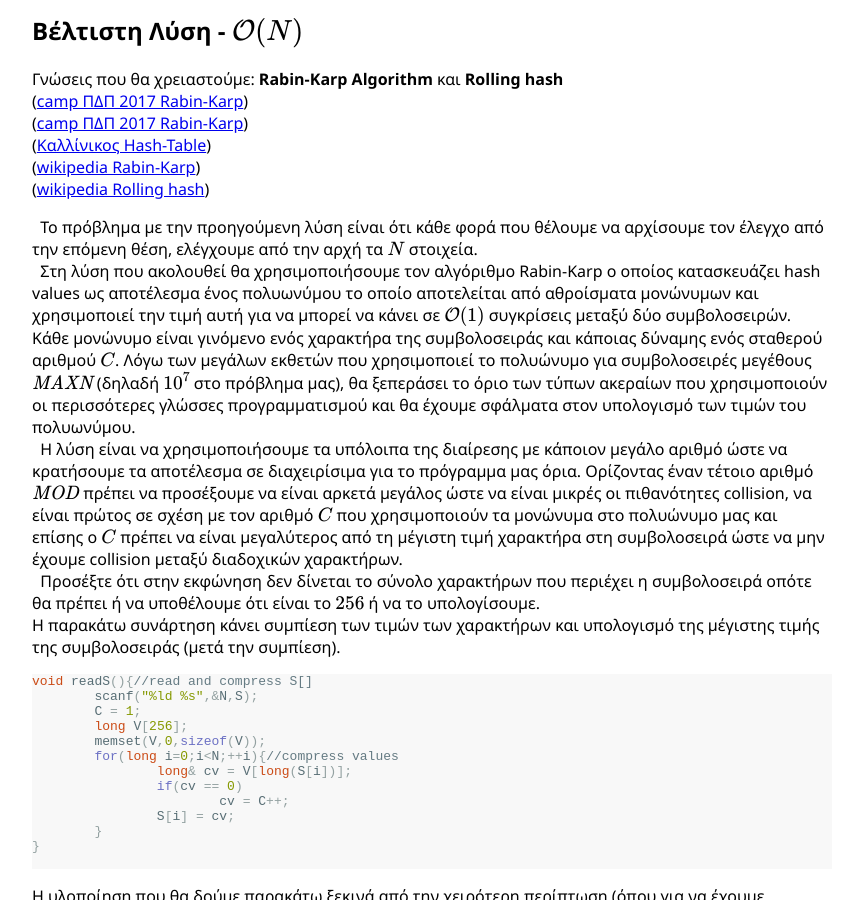
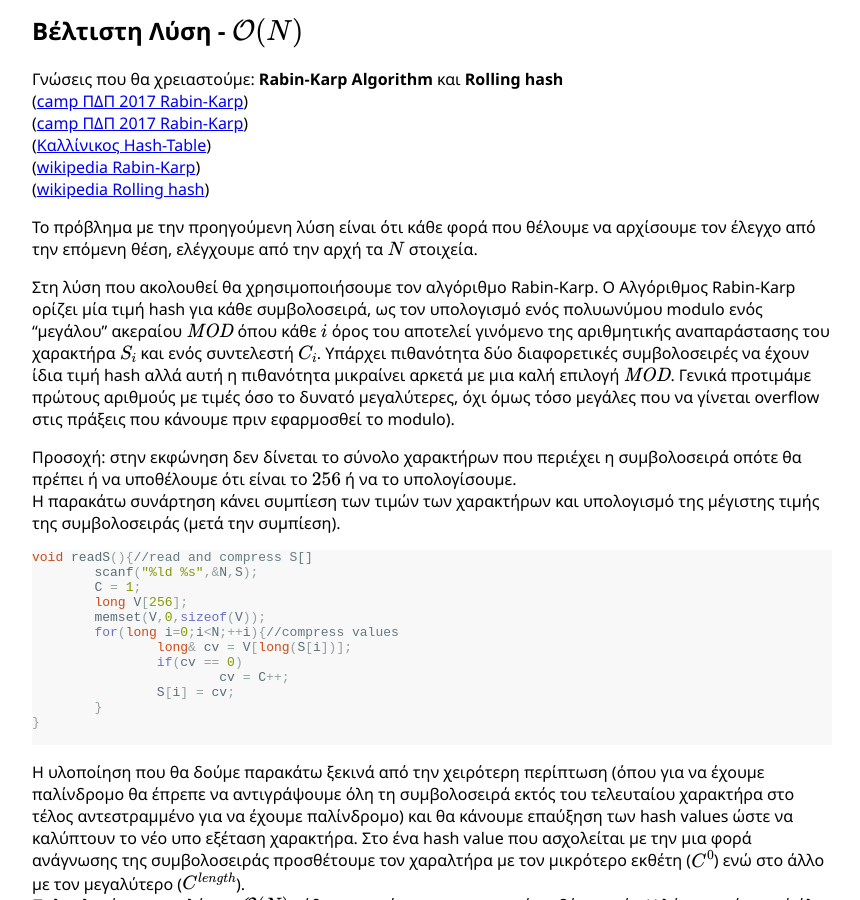
Before and after one commit to pdp-archive/pdp-archive.github.io, a Jekyll site: the page built from contests/_24-PDP/c-minpali-solution.md, in a window 1280 px wide and 900 px high, scrolled down 1608 px. Shown: the whole window, without its empty margins (208-1068 px from the left). Built offline with Jekyll 4.4.1, drawn with Linux system fonts in a browser that asks for light colours; formulas are drawn with MathJax 3; some of the changed text lies outside the part shown.

Commit message:
Dim131 comments resolved2

````diff
--- a/contests/_24-PDP/c-minpali-solution.md
+++ b/contests/_24-PDP/c-minpali-solution.md
@@ -77,18 +77,13 @@
 ([wikipedia Rabin-Karp](https://en.wikipedia.org/wiki/Rabin%E2%80%93Karp_algorithm))
 ([wikipedia Rolling hash](https://en.wikipedia.org/wiki/Rolling_hash))
 
-&nbsp;&nbsp;Το πρόβλημα με την προηγούμενη λύση είναι ότι κάθε φορά που θέλουμε να αρχίσουμε τον έλεγχο από την επόμενη θέση,
+Το πρόβλημα με την προηγούμενη λύση είναι ότι κάθε φορά που θέλουμε να αρχίσουμε τον έλεγχο από την επόμενη θέση,
 ελέγχουμε από την αρχή τα $$N$$ στοιχεία.
-&nbsp;&nbsp;Στη λύση που ακολουθεί θα χρησιμοποιήσουμε τον αλγόριθμο Rabin-Karp ο οποίος κατασκευάζει hash values ως αποτέλεσμα ένος πολυωνύμου το οποίο
-αποτελείται από αθροίσματα μονώνυμων και χρησιμοποιεί την τιμή αυτή για να μπορεί να κάνει σε $$\mathcal{O}(1)$$ συγκρίσεις μεταξύ δύο συμβολοσειρών.
-Κάθε μονώνυμο είναι γινόμενο ενός χαρακτήρα της συμβολοσειράς και κάποιας δύναμης ενός σταθερού αριθμού $$C$$.
-Λόγω των μεγάλων εκθετών που χρησιμοποιεί το πολυώνυμο για συμβολοσειρές μεγέθους $$\mathit{MAXN}$$ (δηλαδή $$10^7$$ στο πρόβλημα μας), θα ξεπεράσει το όριο των τύπων ακεραίων
-που χρησιμοποιούν οι περισσότερες γλώσσες προγραμματισμού και θα έχουμε σφάλματα στον υπολογισμό των τιμών του πολυωνύμου.
-&nbsp;&nbsp;H λύση είναι να χρησιμοποιήσουμε τα υπόλοιπα της διαίρεσης με κάποιον μεγάλο αριθμό ώστε να κρατήσουμε τα αποτέλεσμα σε διαχειρίσιμα για το πρόγραμμα μας όρια.
-Ορίζοντας έναν τέτοιο αριθμό $$\mathit{MOD}$$ πρέπει να προσέξουμε να είναι αρκετά μεγάλος ώστε να είναι μικρές οι πιθανότητες collision, να είναι πρώτος σε σχέση με
-τον αριθμό $$C$$ που χρησιμοποιούν τα μονώνυμα στο πολυώνυμο μας και επίσης ο $$C$$ πρέπει να είναι μεγαλύτερος από τη μέγιστη τιμή χαρακτήρα στη συμβολοσειρά ώστε
-να μην έχουμε collision μεταξύ διαδοχικών χαρακτήρων.
-&nbsp;&nbsp;Προσέξτε ότι στην εκφώνηση δεν δίνεται το σύνολο χαρακτήρων που περιέχει η συμβολοσειρά οπότε θα πρέπει ή να υποθέλουμε ότι είναι το $$256$$ ή να το υπολογίσουμε.
+
+Στη λύση που ακολουθεί θα χρησιμοποιήσουμε τον αλγόριθμο Rabin-Karp. Ο Αλγόριθμος Rabin-Karp ορίζει μία τιμή hash για κάθε συμβολοσειρά, ως τον υπολογισμό ενός πολυωνύμου modulo ενός "μεγάλου" ακεραίου $$\mathit{MOD}$$ όπου κάθε $$i$$ όρος του αποτελεί γινόμενο της αριθμητικής αναπαράστασης του χαρακτήρα $$S_i$$ και ενός συντελεστή $$C_i$$.
+Υπάρχει πιθανότητα δύο διαφορετικές συμβολοσειρές να έχουν ίδια τιμή hash αλλά αυτή η πιθανότητα μικραίνει αρκετά με μια καλή επιλογή $$\mathit{MOD}$$. Γενικά προτιμάμε πρώτους αριθμούς με τιμές όσο το δυνατό μεγαλύτερες, όχι όμως τόσο μεγάλες που να γίνεται overflow στις πράξεις που κάνουμε πριν εφαρμοσθεί το modulo).
+
+Προσοχή: στην εκφώνηση δεν δίνεται το σύνολο χαρακτήρων που περιέχει η συμβολοσειρά οπότε θα πρέπει ή να υποθέλουμε ότι είναι το $$256$$ ή να το υπολογίσουμε.
 Η παρακάτω συνάρτηση κάνει συμπίεση των τιμών των χαρακτήρων και υπολογισμό της μέγιστης τιμής της συμβολοσειράς (μετά την συμπίεση).
 
 ```c++
@@ -170,13 +165,11 @@
 }
 ```
 
-Αντί για υπόλοιπα διαιρέσεων με πρώτο αριθμό που υπολογιστικά έχουν κάποιο βάρος, μπορούμε να χρησιμοποιήσουμε δυαδική λογική και να χρησιμοποιήσουμε
-για τα υπόλοιπα των πράξεων μας μια δύναμη του δύο που ας της δώσουμε το όνομα $$\mathit{MOD\_VAL}$$ οπότε δεν θα χρειαστούμε να χρησιμοποιήσουμε τον
-τελεστή **%**. Το υπόλοιπο με τη $$\mathit{MOD\_VAL}$$ βρίσκεται αν κάνουμε δυαδικό $$AND$$ με τα bits των $$\mathit{MOD\_VAL}-1$$ και του
-$$\mathit{hash}$$ value που θέλουμε να βρούμε το υπόλοιπό του.
- Στο παρακάτω πρόγραμμα εμφανίζεται η λύση με $$\mathit{MOD} = \mathit{MOD\_VAL}-1$$ όπου $$\mathit{MOD\_VAL}$$ είναι το $$2^{32}$$.
- Προσοχή ο $$C$$ και ο $$\mathit{MOD\_VAL}$$ πρέπει να είναι πρώτοι μεταξύ τους άρα ο $$C$$ δεν μπορεί να είναι άρτιος. Αυτό το φροντίζουμε
- ανάβοντας (αν χρειάζεται) το **LSB** (least significant bit) που αντιπροσωπεύει τις μονάδες
+Αντί για υπόλοιπα διαιρέσεων με πρώτο αριθμό που υπολογιστικά έχουν κάποιο βάρος, μπορούμε να χρησιμοποιήσουμε δυαδική λογική και να χρησιμοποιήσουμε για τα υπόλοιπα των πράξεων μας μια δύναμη του δύο. Ας δώσουμε στη δύναμη αυτή το όνομα $$\mathit{MOD\_VAL}$$. Αξιοποιώντας δυαδικούς τελεστές, δεν θα χρειαστούμε να χρησιμοποιήσουμε τον τελεστή της *C++* για modulo. Το υπόλοιπο με τη $$\mathit{MOD\_VAL}$$ βρίσκεται αν κάνουμε δυαδικό $$AND$$ με τα bits των $$\mathit{MOD\_VAL}-1$$ και του $$\mathit{hash}$$ value που θέλουμε να βρούμε το υπόλοιπό του.
+ Για  $$\mathit{MOD\_VAL} = 2^{32}$$ χρειάζεται να γίνει $$AND$$ με το $$2^{32}-1$$.
+ Η μέγιστη τιμή που μπορεί να φτάσουμε στους υπολογισμούς κατά τον υπολογισμό μιας hash value και πριν εφαρμοσθεί το $$AND$$ παράγετε από τo γινόμενο $$S_i\cdot\mathit{expC}$$ και είναι $$C\cdot\mathit{MOD\_VAL}$$.
+
+ Προσοχή: ο $$C$$ και ο $$\mathit{MOD\_VAL}$$ πρέπει να είναι πρώτοι μεταξύ τους άρα ο $$C$$ δεν μπορεί να είναι άρτιος. Αυτό το φροντίζουμε ανάβοντας (αν χρειάζεται) το **LSB** (least significant bit) που αντιπροσωπεύει τις μονάδες
 ```c++
 	C |= 1;
 ```
````
Also changed, not shown: other parts of contests/_24-PDP/c-minpali-solution.md (+2 -3 lines).
